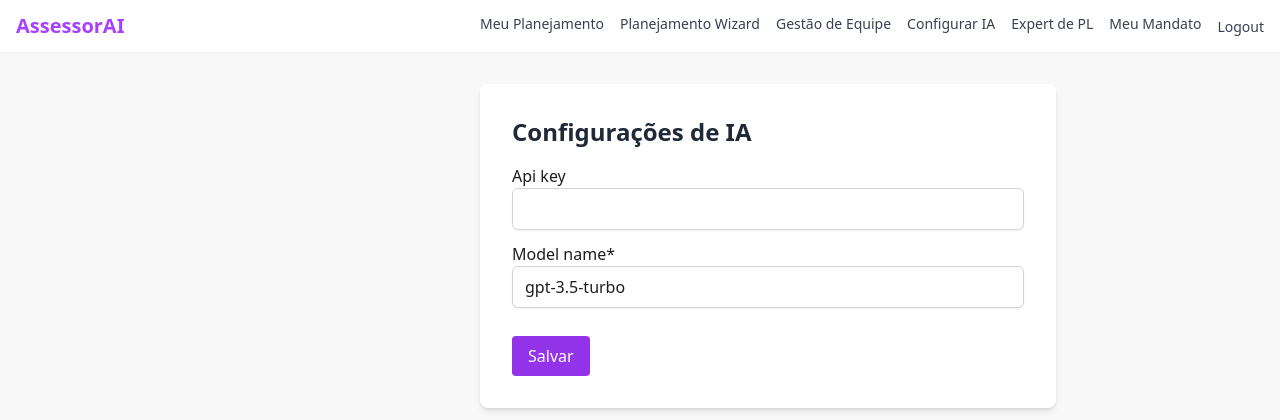
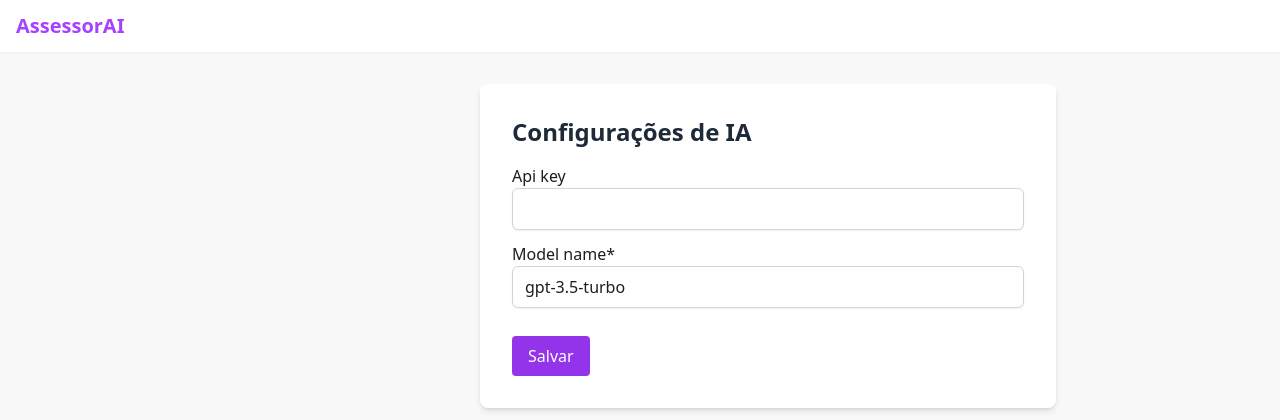
Before and after one commit to pmarkun/assessorai-client, a Django app: page /config/ia/ in a window 1280 px wide. Shown: the top 420 px of the page. Run offline with Django 5.2, Linux system fonts and the light colour scheme; data comes from the database, SQL or seed files in the repository; some libraries are stand-ins or nearby versions.

Commit message:
Add configurable sidebar navigation

```diff
--- a/config/settings.py
+++ b/config/settings.py
@@ -98,6 +98,7 @@
                 "django.template.context_processors.request",  # necessário p/ allauth
                 "django.contrib.auth.context_processors.auth",
                 "django.contrib.messages.context_processors.messages",
+                "core.context_processors.sidebar_menu",
             ],
         },
     },
--- /dev/null
+++ b/core/context_processors.py
@@ -0,0 +1,22 @@
+from typing import List, Dict
+
+def sidebar_menu(request) -> Dict[str, List[Dict]]:
+    menu = [
+        {
+            "title": "Gerencie",
+            "items": [
+                {"name": "Planejamento de Mandato", "url_name": "core:meu_planejamento"},
+                {"name": "Organização da Equipe", "url_name": "core:equipe"},
+                {"name": "Gestão de Tarefas (em breve)", "disabled": True},
+            ],
+        },
+        {
+            "title": "Produza",
+            "items": [
+                {"name": "Ofícios (em breve)", "disabled": True},
+                {"name": "Emendas de Projetos", "url_name": "expert_pl:sugestao_emendas"},
+                {"name": "Legislação (em breve)", "disabled": True},
+            ],
+        },
+    ]
+    return {"sidebar_menu": menu}
--- /dev/null
+++ b/templates/components/sidebar.html
@@ -0,0 +1,25 @@
+<aside id="sidebar" class="bg-[#A541FF] text-white w-64 space-y-6 py-7 px-2 transform -translate-x-full md:translate-x-0 md:relative absolute inset-y-0 left-0 hidden md:block">
+    <nav class="mt-10">
+        {% for section in sidebar_menu %}
+            <div class="mb-4">
+                <h3 class="px-4 text-sm font-semibold uppercase tracking-wide text-gray-200">{{ section.title }}</h3>
+                <ul class="mt-2 space-y-1">
+                    {% for item in section.items %}
+                        {% if item.disabled %}
+                            <li class="py-2 px-4 text-gray-400 cursor-not-allowed">{{ item.name }}</li>
+                        {% else %}
+                            <li>
+                                <a href="{% url item.url_name %}" class="block py-2 px-4 rounded hover:bg-[#8200e3]">{{ item.name }}</a>
+                            </li>
+                        {% endif %}
+                    {% endfor %}
+                </ul>
+            </div>
+        {% endfor %}
+        <hr class="border-purple-300 my-4">
+        <div class="px-4 text-sm space-y-2">
+            <p>{{ request.user.username }}</p>
+            <a href="{% url 'core:meu_mandato' %}" class="block hover:underline">Configurar perfil</a>
+        </div>
+    </nav>
+</aside>
--- a/theme/templates/base.html
+++ b/theme/templates/base.html
@@ -18,35 +18,10 @@
                 </svg>
             </button>
             <a href="{% url 'core:welcome' %}" class="text-xl font-semibold text-[#A541FF]">AssessorAI</a>
-            <nav class="hidden md:flex space-x-4">
-                <a href="{% url 'core:meu_planejamento' %}" class="text-sm text-gray-700 hover:text-[#A541FF]">Meu Planejamento</a>
-                <a href="{% url 'core:planejamento' %}" class="text-sm text-gray-700 hover:text-[#A541FF]">Planejamento Wizard</a>
-                <a href="{% url 'core:equipe' %}" class="text-sm text-gray-700 hover:text-[#A541FF]">Gestão de Equipe</a>
-                <a href="{% url 'core:config_ai' %}" class="text-sm text-gray-700 hover:text-[#A541FF]">Configurar IA</a>
-                <a href="{% url 'expert_pl:sugestao_emendas' %}" class="text-sm text-gray-700 hover:text-[#A541FF]">Expert de PL</a>
-                <a href="{% url 'core:meu_mandato' %}" class="text-sm text-gray-700 hover:text-[#A541FF]">Meu Mandato</a>
-                <form method="post" action="{% url 'account_logout' %}" class="inline">
-                    {% csrf_token %}
-                    <button type="submit" class="text-sm text-gray-700 hover:text-[#A541FF]">Logout</button>
-                </form>
-            </nav>
         </div>
     </header>
     <div class="md:flex">
-        <aside id="sidebar" class="bg-[#A541FF] text-white w-64 space-y-6 py-7 px-2 transform -translate-x-full md:translate-x-0 md:relative absolute inset-y-0 left-0 hidden md:block">
-            <nav class="mt-10 space-y-2">
-                <a href="{% url 'core:meu_planejamento' %}" class="block py-2 px-4 rounded hover:bg-[#8200e3]">Meu Planejamento</a>
-                <a href="{% url 'core:planejamento' %}" class="block py-2 px-4 rounded hover:bg-[#8200e3]">Planejamento Wizard</a>
-                <a href="{% url 'core:equipe' %}" class="block py-2 px-4 rounded hover:bg-[#8200e3]">Gestão de Equipe</a>
-                <a href="{% url 'core:config_ai' %}" class="block py-2 px-4 rounded hover:bg-[#8200e3]">Configurar IA</a>
-                <a href="{% url 'expert_pl:sugestao_emendas' %}" class="block py-2 px-4 rounded hover:bg-[#8200e3]">Expert de PL</a>
-                <a href="{% url 'core:meu_mandato' %}" class="block py-2 px-4 rounded hover:bg-[#8200e3]">Meu Mandato</a>
-                <form method="post" action="{% url 'account_logout' %}" class="w-full">
-                    {% csrf_token %}
-                    <button type="submit" class="w-full text-left py-2 px-4 rounded hover:bg-[#8200e3]">Logout</button>
-                </form>
-            </nav>
-        </aside>
+        {% include 'components/sidebar.html' %}
         <main class="flex-1 p-4 md:p-8">
             {% block content %}
             <h1 class="text-3xl text-gray-700">Bem-vindo ao AssessorAI</h1>
```
